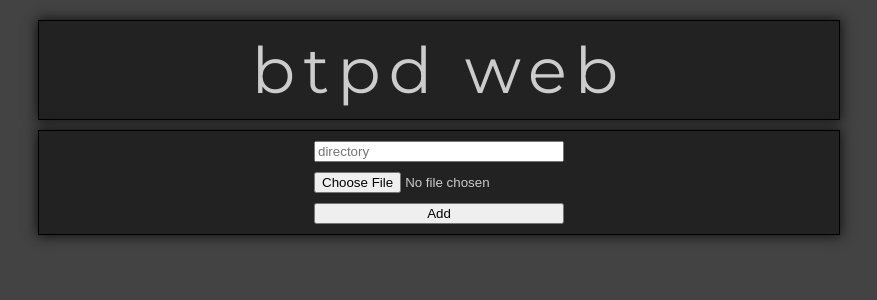
After one commit to jesopo/btpd-web, a Flask app: page /add in a window 1280 px wide. The commit adds this page. Shown: the top 300 px of the page, without its empty margins (201-1078 px from the left). Run offline with Flask 2, Linux system fonts and the light colour scheme; some libraries are stand-ins or nearby versions.

Commit message:
added "remove torrent" functionality, with a confirmation. added "add torrent" functionality which is not yet tested.

```diff
--- a/Config.py
+++ b/Config.py
@@ -0,0 +1 @@
+BASEDIR="/home/media/music"
--- a/main.py
+++ b/main.py
@@ -14,8 +14,16 @@ ARROW_UP = "▴"
 app = flask.Flask(__name__)
 app.config.from_object(Config)
 
+def get_referrer_params():
+	if flask.request.referrer:
+		referrer_params = flask.request.referrer.split("?", 1)
+		if len(referrer_params) > 1:
+			return "?%s" % referrer_params[1]
+	return ""
+
 @app.route("/")
 def index():
+	referrer_params = get_referrer_params()
 	orderby = flask.request.args.get("orderby")
 	descending = True
 	headings = HEADINGS[:]
@@ -28,8 +36,8 @@ def index():
 		orderby = 0
 	else:
 		orderby = int(orderby)
-		arrow = ARROW_DOWN if descending else ARROW_UP
-		headings[orderby] = "%s %s" % (headings[orderby], arrow)
+	arrow = ARROW_DOWN if descending else ARROW_UP
+	headings[orderby] = "%s %s" % (headings[orderby], arrow)
 	parsed_lines = []
 	failed = False
 	if lines[0].startswith("cannot open connection"):
@@ -57,11 +65,6 @@ def index():
 
 @app.route("/action")
 def torrent_action():
-	referrer_params = flask.request.referrer.split("?", 1)
-	if len(referrer_params) > 1:
-		referrer_params = "?%s" % referrer_params[1]
-	else:
-		referrer_params = ""
 	state = flask.request.args["state"]
 	id = flask.request.args["id"]
 	if not id.isdigit() or not state in TORRENT_ACTIONS:
@@ -72,5 +75,35 @@ def torrent_action():
 		return flask.redirect("%s%s" % (flask.url_for("index"), referrer_params))
 	return "0" if out else "1"
 
+@app.route("/add")
+def add():
+	failed = False
+	if flask.request.method == "POST":
+		directory = flask.request.form["directory"]
+		file = flask.request.files["file"]
+		file.save("/tmp/torrent")
+		try:
+			subprocess.check_call(["btcli", "add", "-d",
+				os.path.join(app.config["BASEDIR"], directory),
+				"/tmp/torrent"])
+			return flask.redirect(flask.url_for("index"))
+		except:
+			failed = True
+	return flask.render_template("index.html",
+		fragment="add.html", failed=failed)
+@app.route("/remove")
+def remove():
+	id = flask.request.args["id"]
+	if "seriously" in flask.request.args:
+		if flask.request.args["seriously"] == "1":
+			subprocess.check_call(["btcli", "del", id])
+		return flask.redirect(flask.url_for("index"))
+	else:
+		title = subprocess.check_output(["btcli", "list", id,
+			"--format", "%n"]).decode("latin-1")
+		return flask.render_template("index.html", id=id,
+			fragment="seriously.html",title=title,
+			warning="Are you sure you want to remove this torrent?")
+
 if __name__ == "__main__":
 	app.run(host="0.0.0.0", debug=True)
--- a/static/style.css
+++ b/static/style.css
@@ -11,9 +11,8 @@ body {
 	color: inherit;
 }
 #maindiv {
-	min-height: 300px;
 	margin-top: 10px;
-	padding-top: 5px;
+	padding-top: 10px;
 	font-size: 1.1em;
 	font-family: monospace;
 }
@@ -23,7 +22,7 @@ body {
 	margin-left: auto;
 	margin-right: auto;
 	border: 1px solid #000;
-	box-shadow: 0px 0px 15px 1px #000;
+	box-shadow: 0px 0px 12px 1px #111;
 }
 #headerdiv > div {
 	text-align: center;
@@ -45,7 +44,7 @@ body {
 	white-space: nowrap;
 	overflow: hidden;
 	text-overflow: ellipsis;
-	max-width: 380px;
+	max-width: 360px;
 }
 .torrentid, .torrentstatus, .torrentpercent, .torrentsize, .torrentratio {
 	margin-left: 8px;
@@ -74,3 +73,46 @@ a:hover {
 .torrentheadings a {
 	color: inherit;
 }
+#adddiv {
+	width: 250px;
+	margin-left: auto;
+	margin-right: auto;
+}
+#adddiv input {
+	width: 100%;
+	box-sizing: border-box;
+	margin-bottom: 10px;
+}
+.torrentremove {
+	color: #C22;
+}
+#seriouslydiv {
+	width: 300px;
+	margin-left: auto;
+	margin-right: auto
+}
+.seriouslytitle, .seriouslyquestion {
+	text-align: center;
+}
+.seriouslytitle {
+	font-size: 1.3em;
+}
+.seriouslyquestion {
+	font-size: 0.8em;
+}
+#seriouslyyes, #seriouslyno {
+	display: inline-block;
+	width: 48%;
+}
+#seriouslydiv input {
+	width: 100%;
+}
+#seriouslyyes {
+}
+#seriouslyno {
+	float: right;
+}
+#seriouslybuttons {
+	margin-top: 10px;
+	margin-bottom: 10px;
+}
--- /dev/null
+++ b/templates/add.html
@@ -0,0 +1,10 @@
+			<div id="adddiv">
+				{%- if failed %}
+				<div id="addfaileddiv">Failed to add torrent</div>
+				{%- endif %}
+				<form action="add" method="post" enctype="multipart/form-data">
+					<input placeholder="directory" name="directory" type="text" />
+					<input name="file" type="file" />
+					<input type="submit" value="Add" />
+				</form>
+			</div>
--- a/templates/index.html
+++ b/templates/index.html
@@ -12,9 +12,9 @@
 			<div><a href="/">btpd web</a></div>
 		</div>
 		<div id="maindiv">
-			{% if failed -%}
-			<div id="faileddiv">Failed to connect to btpd</div>
-			{% else %}
+			{%- if failed -%}
+			<div id="connectfaileddiv">Failed to connect to btpd</div>
+			{% else -%}
 			{% include fragment %}
 			{%- endif %}
 		</div>
--- a/templates/list.html
+++ b/templates/list.html
@@ -6,6 +6,7 @@
 					<th><a href="?orderby={{ orders[3] }}">{{ headings[3] }}</a></th>
 					<th><a href="?orderby={{ orders[4] }}">{{ headings[4] }}</a></th>
 					<th><a href="?orderby={{ orders[5] }}">{{ headings[5] }}</a></th>
+					<th></th>
 				</tr>
 				{% for line in lines -%}
 				<tr class="torrent" id="torrent{{ line[1]|e }}">
@@ -15,6 +16,7 @@
 					<td class="torrentpercent">{{ line[3]|e }}</td>
 					<td class="torrentsize">{{ line[4]|e }}</td>
 					<td class="torrentratio">{{ line[5]|e }}</td>
+					<td><a class="torrentremove" href="remove?id={{ line[0]|e }}">✘</a></td>
 				</tr>
 				{% endfor %}
 			</table>
```
Also changed, not shown: templates/seriously.html (added, +16 -0 lines).
